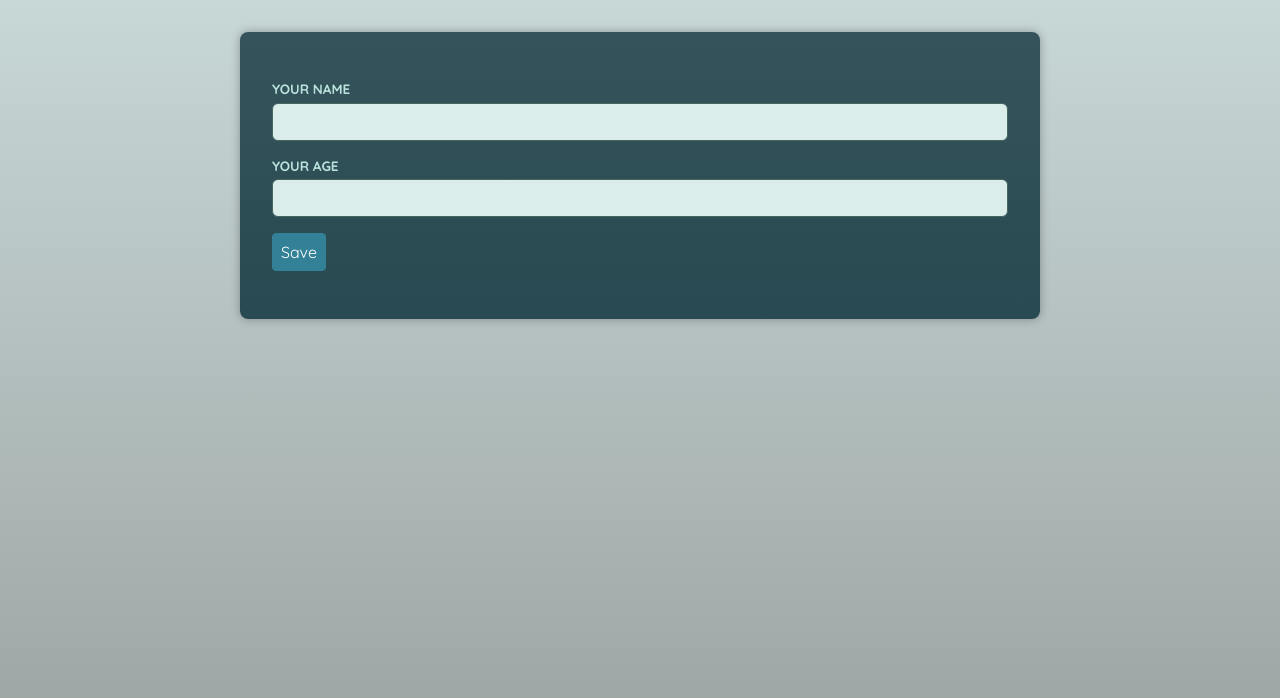
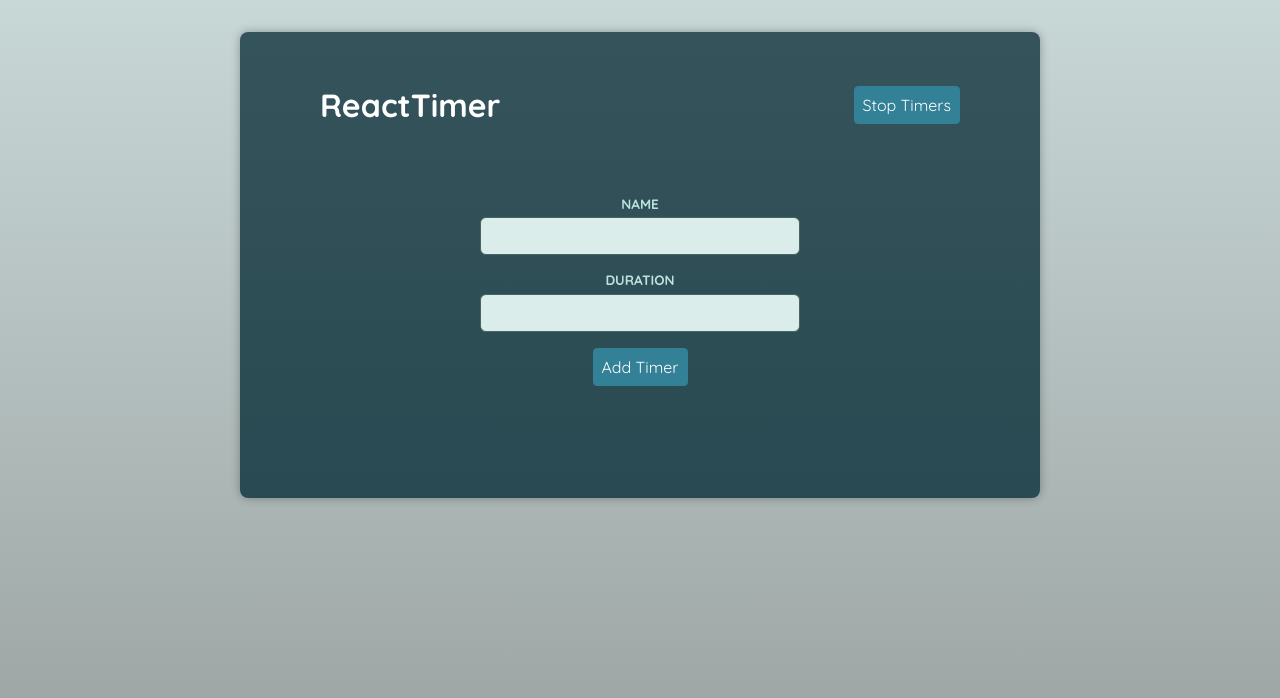
Before and after one commit to kseniyalan/react-ts-advanced, a React (Vite) app: page / in a window 1280 px wide. Shown: the top 698 px of the page. Built offline with nearby package versions, Linux system fonts and the light colour scheme; a web font is replaced by a local one.

Commit message:
Add new components

```diff
--- a/src/App.tsx
+++ b/src/App.tsx
@@ -1,47 +1,16 @@
-import { useRef } from "react";
-import Button from "./components/Button";
-import Input from "./components/Input";
-//import Container from "./components/Container";
-import Form, { type FormHandle } from "./components/Form";
+import AddTimer from './components/AddTimer.tsx';
+import Header from './components/Header.tsx';
+import Timers from './components/Timers.tsx';
 
 function App() {
-  const customFormRef = useRef<FormHandle>(null);
-
-  // Here in the parent component we DO KNOW the shape of the data that will be passed to the onSave function,
-  // because wr know which fields are in the form.
-  function handleSave(data: unknown) {
-    const extractedData = data as { surname: string, age: string };
-    console.log('extractedData: ', extractedData);
-    customFormRef.current?.clear();
-  }
-
   return (
-    <main>
-      <Form onSave={handleSave}>
-        <Input id="name" type="text" label="Your Name" />
-        <Input id="age" type="number" label="Your Age" />
-        <p>
-          <Button type="submit">Save</Button>
-        </p>
-      </Form>
-      {/**
-      <p>
-        <Container
-          as={Button}
-          onClick={() => alert("Container clicked!")}
-          type="button"
-        >
-          Click me!
-        </Container>
-      </p>
-      <p>
-        <Button onClick={() => alert("Button clicked!")}>A Button</Button>
-      </p>
-      <p>
-        <Button href="https://reactjs.org">A Link</Button>
-      </p>
-      */}
-    </main>
+    <>
+      <Header />
+      <main>
+        <AddTimer />
+        <Timers />
+      </main>
+    </>
   );
 }
 
--- /dev/null
+++ b/src/components/AddTimer.tsx
@@ -0,0 +1,25 @@
+import { useRef } from 'react';
+
+import Button from './UI/Button.tsx';
+import Form, { FormHandle } from './UI/Form.tsx';
+import Input from './UI/Input.tsx';
+
+export default function AddTimer() {
+  const form = useRef<FormHandle>(null);
+
+  function handleSaveTimer(data: unknown) {
+    const extractedData = data as { name: string; duration: string };
+    console.log(extractedData);
+    form.current?.clear();
+  }
+
+  return (
+    <Form ref={form} onSave={handleSaveTimer} id="add-timer">
+      <Input type="text" label="Name" id="name" />
+      <Input type="number" label="Duration" id="duration" />
+      <p>
+        <Button>Add Timer</Button>
+      </p>
+    </Form>
+  );
+}
--- /dev/null
+++ b/src/components/Header.tsx
@@ -0,0 +1,11 @@
+import Button from './UI/Button.tsx';
+
+export default function Header() {
+  return (
+    <header>
+      <h1>ReactTimer</h1>
+
+      <Button>Stop Timers</Button>
+    </header>
+  );
+}
--- /dev/null
+++ b/src/components/Timers.tsx
@@ -0,0 +1,3 @@
+export default function Timers() {
+  return <ul>{/* TODO ... */}</ul>;
+}
```
Also changed, not shown: src/components/Timer.tsx (added, +9 -0 lines), src/components/UI/Button.tsx (renamed from src/components/Button.tsx), src/components/UI/Container.tsx (renamed from src/components/Container.tsx), src/components/UI/Form.tsx (renamed from src/components/Form.tsx), src/components/UI/Input.tsx (renamed from src/components/Input.tsx).
